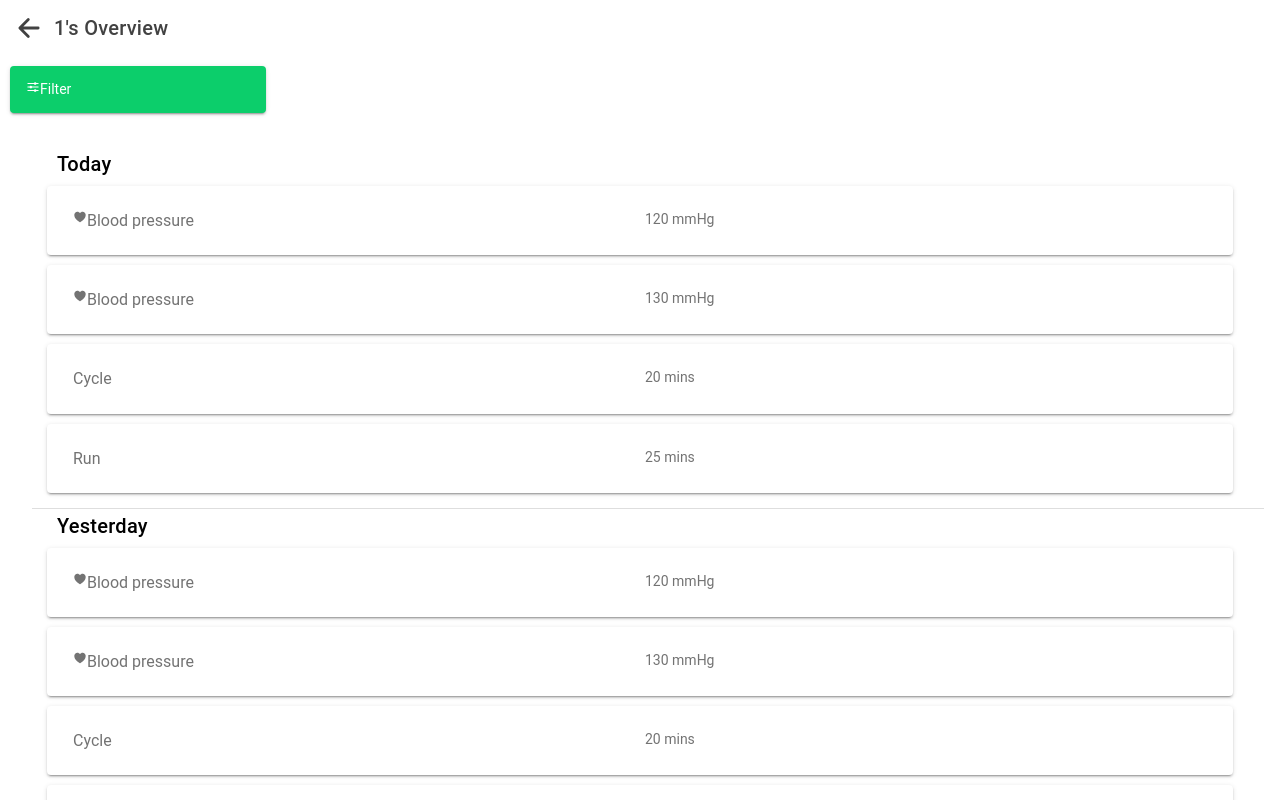
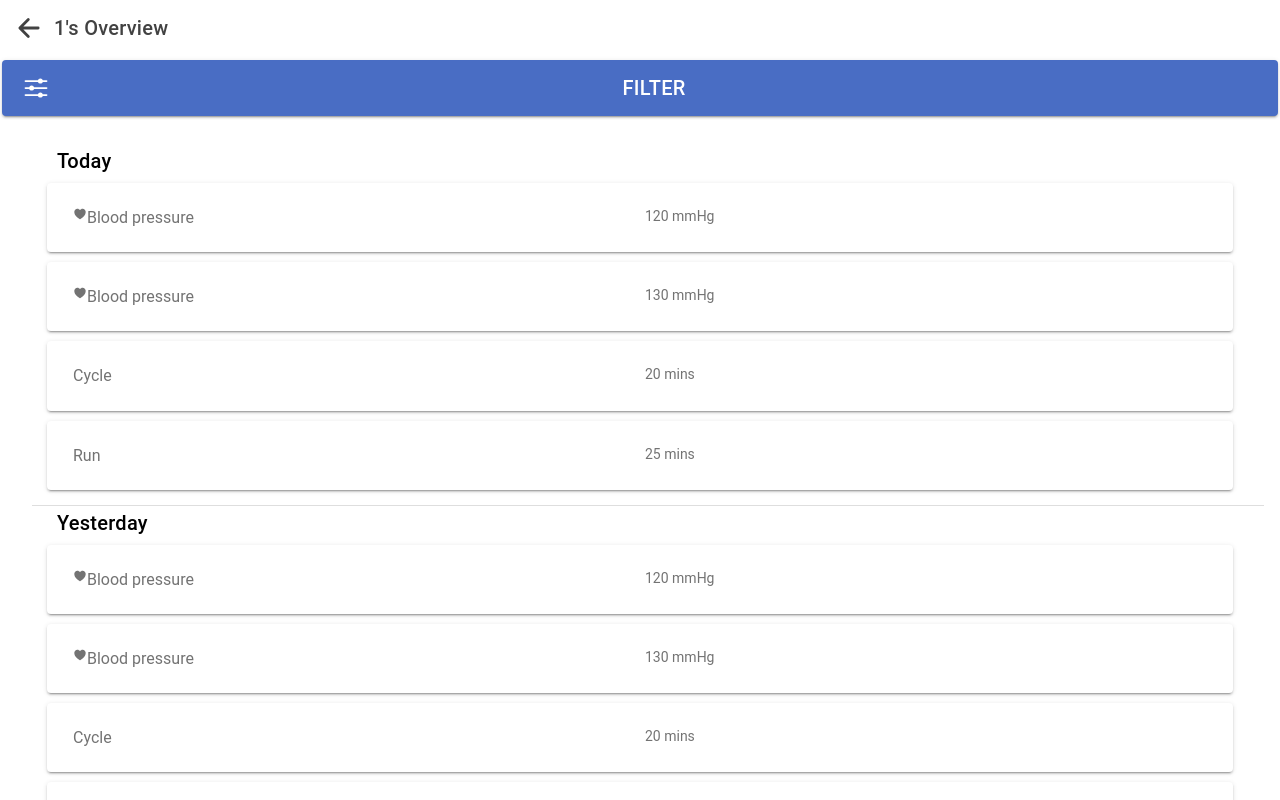
Before and after one commit to bluiska/eHealthApplication, a React (Create React App) app in the folder eHealthApp/: page /patientoverview/1/1 in a window 1280 px wide. Built offline with nearby package versions, Linux system fonts and the light colour scheme.

Commit message:
Updating filter function

```diff
--- a/eHealthApp/src/pages/FilterOverview.jsx
+++ b/eHealthApp/src/pages/FilterOverview.jsx
@@ -15,36 +15,36 @@ const FilterOverview = props => {
         <IonPage>
             <IonContent className="ion-padding">
                 <IonList>
-                    <IonListHeader>Filter by</IonListHeader>
+                    {/* <IonListHeader>Filter by</IonListHeader> */}
                     <IonItem>
-                        <IonCheckbox color="primary"></IonCheckbox>
+                        <IonCheckbox color="danger" value="Blood pressure"></IonCheckbox>
                         <IonLabel>Blood pressure</IonLabel>
                     </IonItem>
 
                     <IonItem>
-                        <IonCheckbox></IonCheckbox>
+                        <IonCheckbox value="Run"></IonCheckbox>
                         <IonLabel>Run</IonLabel>
                     </IonItem>
 
                     <IonItem>
-                        <IonCheckbox></IonCheckbox>
+                        <IonCheckbox value="Walk"></IonCheckbox>
                         <IonLabel>Walk</IonLabel>
                     </IonItem>
 
                     <IonItem>
-                        <IonCheckbox></IonCheckbox>
+                        <IonCheckbox value="Cycle"></IonCheckbox>
                         <IonLabel>Cycle</IonLabel>
                     </IonItem>
 
                     <IonItem>
-                        <IonCheckbox></IonCheckbox>
+                        <IonCheckbox value="Weight"></IonCheckbox>
                         <IonLabel>Weight</IonLabel>
                     </IonItem>
                 </IonList>
             </IonContent>
             <IonFooter>
                 <IonButton size="large" expand="block" onClick={() => props.setDisplayFilter(false)}>
-                    <IonTitle>Filter</IonTitle>
+                    <IonTitle>Apply</IonTitle>
                 </IonButton>
             </IonFooter>
         </IonPage>
--- a/eHealthApp/src/pages/PatientOverview.jsx
+++ b/eHealthApp/src/pages/PatientOverview.jsx
@@ -4,7 +4,7 @@ Add description
 Author: Daniel Madu
 */
 
-import React, { useState } from "react";
+import React, { useState, Fragment } from "react";
 import { IonPage,
 		IonContent,
 		IonCard,
@@ -18,10 +18,10 @@ import { IonPage,
 		useIonViewWillEnter,
 		IonRow,
 		IonCol,
-		IonSelect,
-		IonSelectOption,
+		IonButton,
+		IonButtons,
 		IonToolbar} from "@ionic/react";
-import { heart, options } from 'ionicons/icons';
+import { heart, options, arrowBack } from 'ionicons/icons';
 import BackButtonToolbar from "../components/BackButtonToolbar";
 import { Container, Row, Col } from "react-bootstrap";
 import FilterOverview from "./FilterOverview";
@@ -102,30 +102,26 @@ const PatientOverview = props => {
 
     return(
         <IonPage>
-            <BackButtonToolbar title={props.match.params.name + "'s " + "Overview"}/>
-			{!displayFilter &&
+            {!displayFilter && <BackButtonToolbar title={props.match.params.name + "'s " + "Overview"}/>}
+
 			<IonToolbar>
-				{/* <IonList>
-					<IonItem>
-						<IonLabel>Filter by</IonLabel>
-						<IonSelect multiple={true} onIonChange={(event) => setSelectedFilterHandler(event)}>
-							<IonSelectOption>Blood pressure</IonSelectOption>
-							<IonSelectOption>Run</IonSelectOption>
-							<IonSelectOption>Walk</IonSelectOption>
-							<IonSelectOption>Cycle</IonSelectOption>
-							<IonSelectOption>Weight</IonSelectOption>
-						</IonSelect>
-					</IonItem>
-				</IonList> */}
-
-
-				<IonCard color="secondary" style={styles.filter} onClick={() => setDisplayFilter(!displayFilter)}>
+				{/* <IonCard color="secondary" style={styles.filter} onClick={() => setDisplayFilter(!displayFilter)}>
 					<IonCardContent>
 						<IonIcon icon={options}/>
 						Filter
 					</IonCardContent>
-				</IonCard>
-			</IonToolbar>}
+				</IonCard> */}
+
+				{displayFilter &&
+					<IonTitle>Filter by</IonTitle>}
+
+				{!displayFilter &&
+					<IonButton size="large" expand="block" onClick={() => setDisplayFilter(!displayFilter)}>
+						<IonIcon icon={options}/>
+						<IonTitle>Filter</IonTitle>
+					</IonButton>}
+
+			</IonToolbar>
             <IonContent className="ion-padding">
 				{displayFilter && <FilterOverview setDisplayFilter={setDisplayFilter}/>}
 
```
